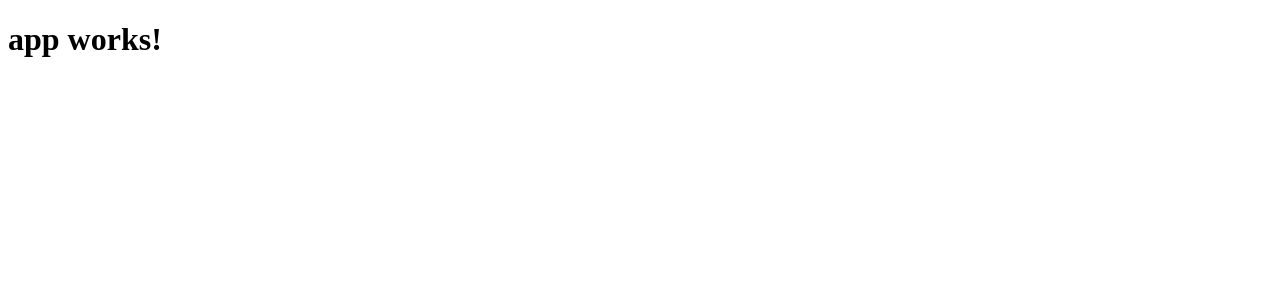
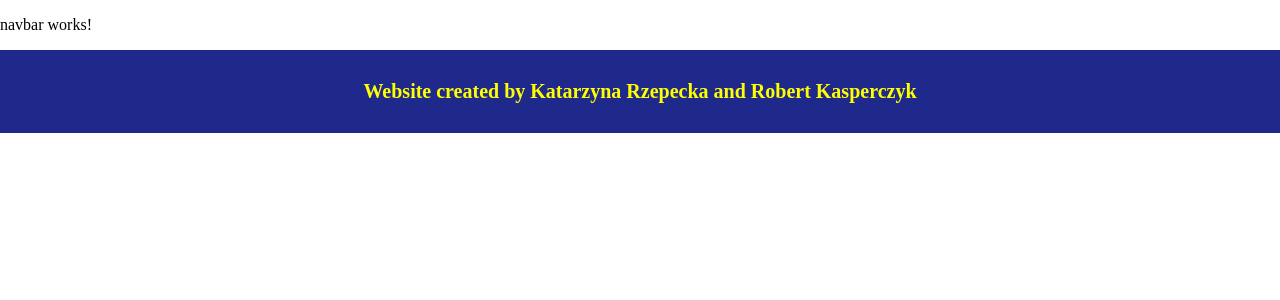
Before and after one commit to robertkasperczyk/rate-mate-client, an Angular app: page / in a window 1280 px wide. Shown: the top 300 px of the page. Built offline with nearby package versions, Linux system fonts and the light colour scheme.

Commit message:
initial commit with simple footer and navbar example

```diff
--- a/src/app/app.component.html
+++ b/src/app/app.component.html
@@ -1,3 +1,2 @@
-<h1>
-  {{title}}
-</h1>
+<navbar></navbar>
+<footer></footer>
--- a/src/app/app.module.ts
+++ b/src/app/app.module.ts
@@ -4,10 +4,14 @@ import { FormsModule } from '@angular/forms';
 import { HttpModule } from '@angular/http';
 
 import { AppComponent } from './app.component';
+import { FooterComponent } from './footer/footer.component';
+import { NavbarComponent } from './navbar/navbar.component';
 
 @NgModule({
   declarations: [
-    AppComponent
+    AppComponent,
+    FooterComponent,
+    NavbarComponent
   ],
   imports: [
     BrowserModule,
--- /dev/null
+++ b/src/app/footer/footer.component.css
@@ -0,0 +1,13 @@
+#footer-container {
+  background-color: #1e298b;
+}
+
+p {
+  color: yellow;
+  margin: 0px;
+  padding: 30px;
+  text-align: center;
+  font-family: "Roboto Mono for Powerline";
+  font-weight: bold;
+  font-size: 20px;
+}
--- /dev/null
+++ b/src/app/footer/footer.component.html
@@ -0,0 +1,5 @@
+<div id="footer-container">
+  <p>
+    Website created by Katarzyna Rzepecka and Robert Kasperczyk
+  </p>
+</div>
--- /dev/null
+++ b/src/app/footer/footer.component.ts
@@ -0,0 +1,15 @@
+import { Component, OnInit } from '@angular/core';
+
+@Component({
+  selector: 'footer',
+  templateUrl: './footer.component.html',
+  styleUrls: ['./footer.component.css']
+})
+export class FooterComponent implements OnInit {
+
+  constructor() { }
+
+  ngOnInit() {
+  }
+
+}
--- /dev/null
+++ b/src/app/navbar/navbar.component.html
@@ -0,0 +1,3 @@
+<p>
+  navbar works!
+</p>
--- /dev/null
+++ b/src/app/navbar/navbar.component.ts
@@ -0,0 +1,15 @@
+import { Component, OnInit } from '@angular/core';
+
+@Component({
+  selector: 'navbar',
+  templateUrl: './navbar.component.html',
+  styleUrls: ['./navbar.component.css']
+})
+export class NavbarComponent implements OnInit {
+
+  constructor() { }
+
+  ngOnInit() {
+  }
+
+}
--- a/src/styles.css
+++ b/src/styles.css
@@ -1 +1,4 @@
 /* You can add global styles to this file, and also import other style files */
+body {
+  margin: 0px;
+}
```
Also changed, not shown: package.json (+11 -11 lines), src/app/navbar/navbar.component.css (added), 2 other files (tests, documents, lock files or other folders).
